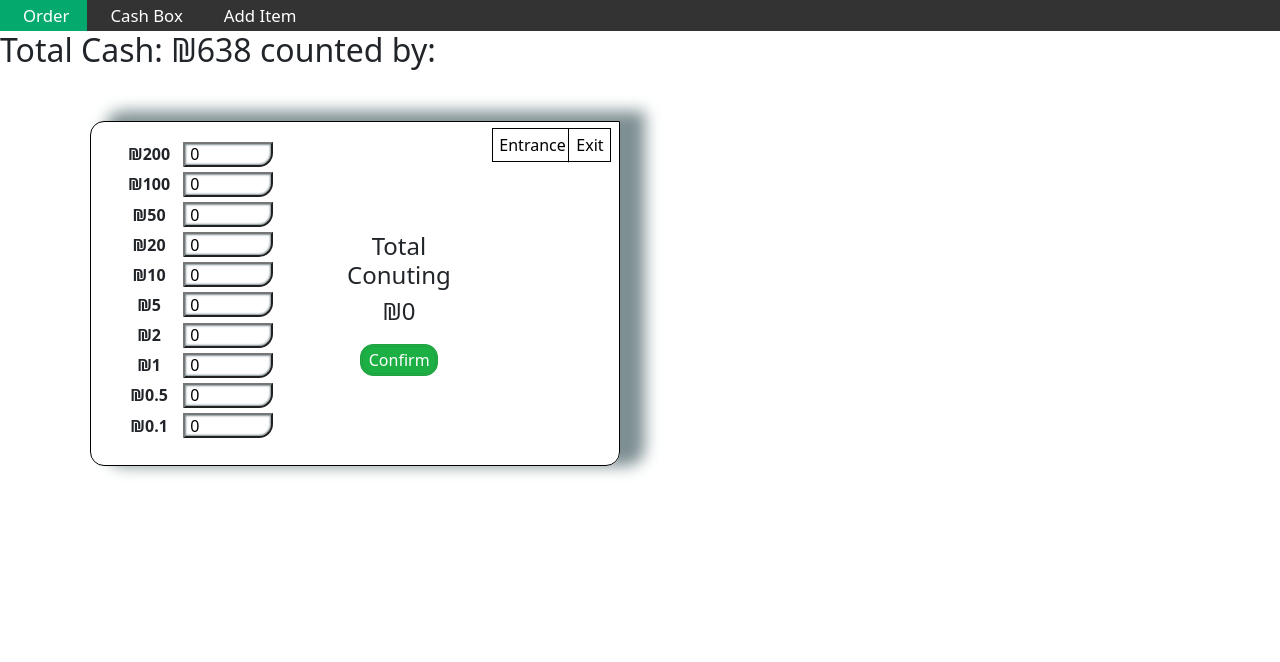
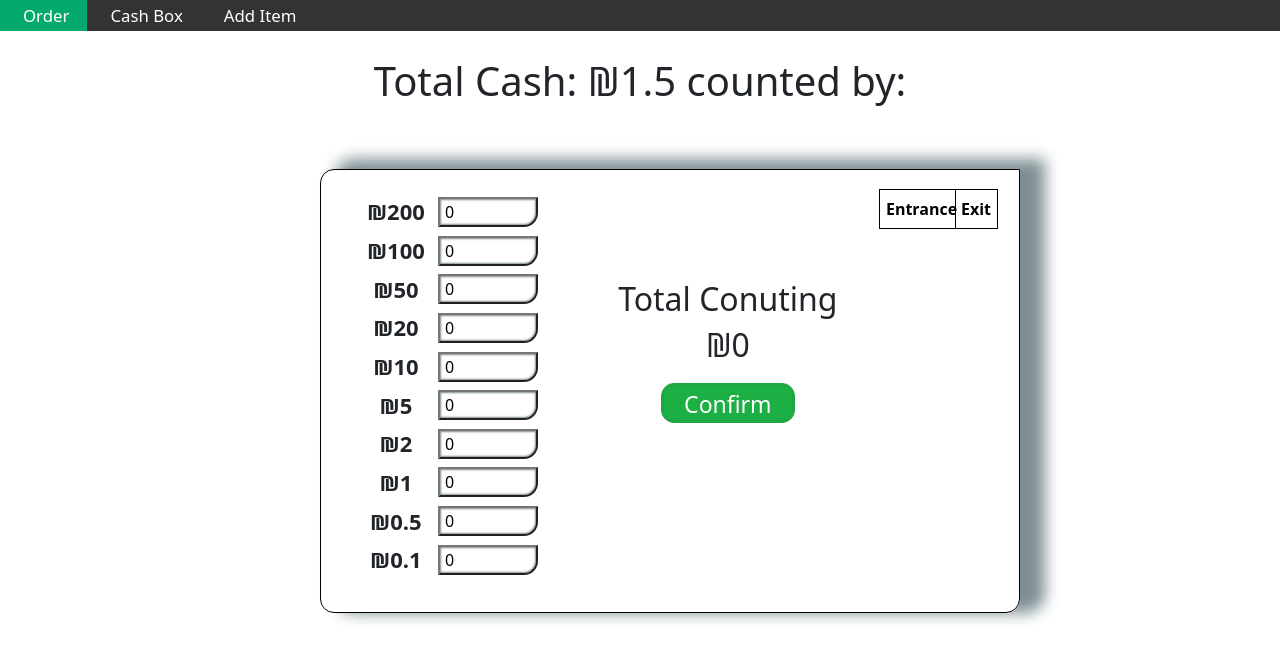
Before and after one commit to Basta43PT/CRM_Test, a React (Create React App) app in the folder crm/: page /cash in a window 1280 px wide. Shown: the top 662 px of the page. Built offline with nearby package versions, Linux system fonts and the light colour scheme; data requests are answered from the project's data file.

Commit message:
fix the problem in cash component

```diff
--- a/crm/db.json
+++ b/crm/db.json
@@ -89,86 +89,177 @@
       "categoryName": "Beers"
     }
   ],
+  "users": [
+    {
+      "id": 1,
+      "userName": "yarin",
+      "password": "204341275"
+    },
+    {
+      "id": 2,
+      "userName": "roei",
+      "password": "313474013"
+    },
+    {
+      "id": 3,
+      "userName": "sapir",
+      "password": "205473523"
+    }
+  ],
   "cash": [
     {
       "id": 1,
       "type": "Entrance",
-      "employee": "Yarin",
-      "date": "17/01/2023",
-      "hour": "02:25",
-      "totalSum": 100
+      "employee": "yarin",
+      "date": "2023-02-09T20:06:58.737Z",
+      "totalSum": 687
     },
     {
       "id": 2,
       "type": "Entrance",
       "employee": "yarin",
-      "date": "6/2/2023",
-      "hour": "19:53",
-      "totalSum": 1088
+      "date": "2023-02-10T16:17:32.887Z",
+      "totalSum": 200
     },
     {
       "id": 3,
-      "type": "Exit",
+      "type": "Entrance",
       "employee": "yarin",
-      "date": "6/2/2023",
-      "hour": "20:43",
-      "totalSum": 208.5
+      "date": "2023-02-10T19:48:15.323Z",
+      "totalSum": 1793.5
     },
     {
       "id": 4,
-      "type": "Exit",
-      "employee": "yarin",
-      "date": "6/2/2023",
-      "hour": "20:43",
-      "totalSum": 208.5
+      "type": "Entrance",
+      "employee": "sapir",
+      "date": "2023-02-13T18:10:36.096Z",
+      "totalSum": 0
     },
     {
       "id": 5,
-      "type": "Exit",
+      "type": "Entrance",
       "employee": "yarin",
-      "date": "6/2/2023",
-      "hour": "20:43",
-      "totalSum": 208.5
+      "date": "2023-02-13T18:21:10.632Z",
+      "totalSum": 1600
     },
     {
       "id": 6,
-      "type": "Exit",
+      "type": "Entrance",
       "employee": "yarin",
-      "date": "6/2/2023",
-      "hour": "20:43",
-      "totalSum": 208.5
+      "date": "2023-02-13T18:24:57.121Z",
+      "totalSum": 800
     },
     {
       "id": 7,
       "type": "Exit",
       "employee": "yarin",
-      "date": "6/2/2023",
-      "hour": "20:43",
-      "totalSum": 208.5
+      "date": "2023-02-13T18:41:40.550Z",
+      "totalSum": 800
     },
     {
       "id": 8,
-      "type": "Entrance",
+      "type": "Exit",
       "employee": "yarin",
-      "date": "6/2/2023",
-      "hour": "22:6",
-      "totalSum": 790
+      "date": "2023-02-13T18:43:20.888Z",
+      "totalSum": 600
     },
     {
       "id": 9,
-      "type": "Entrance",
+      "type": "Exit",
       "employee": "yarin",
-      "date": "6/2/2023",
-      "hour": "22:7",
-      "totalSum": 790
+      "date": "2023-02-13T18:51:51.485Z",
+      "totalSum": 400
     },
     {
       "id": 10,
       "type": "Entrance",
       "employee": "yarin",
-      "date": "6/2/2023",
-      "hour": "22:37",
-      "totalSum": 638
+      "date": "2023-02-13T20:34:35.841Z",
+      "totalSum": 1188
+    },
+    {
+      "id": 11,
+      "type": "Entrance",
+      "employee": "yarin",
+      "date": "2023-02-13T20:34:37.028Z",
+      "totalSum": 1188
+    },
+    {
+      "id": 12,
+      "type": "Entrance",
+      "employee": "yarin",
+      "date": "2023-02-13T20:34:38.315Z",
+      "totalSum": 1188
+    },
+    {
+      "id": 13,
+      "type": "Entrance",
+      "employee": "yarin",
+      "date": "2023-02-13T20:37:06.338Z",
+      "totalSum": 400
+    },
+    {
+      "id": 14,
+      "type": "Entrance",
+      "employee": "yarin",
+      "date": "2023-02-13T20:39:19.447Z",
+      "totalSum": 4400
+    },
+    {
+      "id": 15,
+      "type": "Entrance",
+      "employee": "yarin",
+      "date": "2023-02-13T20:50:33.087Z",
+      "totalSum": 1000
+    },
+    {
+      "id": 16,
+      "type": "Entrance",
+      "employee": "yarin",
+      "date": "2023-02-13T21:55:07.929Z",
+      "totalSum": 600
+    },
+    {
+      "id": 17,
+      "type": "Entrance",
+      "employee": "yarin",
+      "date": "2023-02-13T21:56:02.645Z",
+      "totalSum": 0
+    },
+    {
+      "id": 18,
+      "type": "Exit",
+      "employee": "yarin",
+      "date": "2023-02-13T21:59:50.983Z",
+      "totalSum": 1000
+    },
+    {
+      "id": 19,
+      "type": "Exit",
+      "employee": "yarin",
+      "date": "2023-02-13T22:11:31.826Z",
+      "totalSum": 1200.8
+    },
+    {
+      "id": 20,
+      "type": "Entrance",
+      "employee": "yarin",
+      "date": "2023-02-13T22:26:47.326Z",
+      "totalSum": 1.5
+    },
+    {
+      "id": 21,
+      "type": "Entrance",
+      "employee": "yarin",
+      "date": "2023-02-13T22:28:22.575Z",
+      "totalSum": 0.2
+    },
+    {
+      "id": 22,
+      "type": "Entrance",
+      "employee": "yarin",
+      "date": "2023-02-13T22:28:46.664Z",
+      "totalSum": 1.5
     }
   ]
 }
--- a/crm/src/App.js
+++ b/crm/src/App.js
@@ -17,6 +17,7 @@ import "bootstrap/dist/css/bootstrap.min.css";
 function App() {
   const [data, fetchData] = useState([]);
   const [cashList, fetchcashList] = useState([]);
+  const [users, fetchUsers] = useState([]);
 
   useEffect(() => {
     fetch("http://localhost:3000/data")
@@ -31,6 +32,12 @@ function App() {
         fetchcashList(res);
         console.log(res, "cash");
       });
+    fetch("http://localhost:3000/users")
+      .then((res) => res.json())
+      .then((res) => {
+        fetchUsers(res);
+        console.log(res, "users");
+      });
   }, []);
 
   return (
@@ -43,7 +50,11 @@ function App() {
 
       <Routes>
         <Route exact path="/" element={<Page data={data} />} />
-        <Route exact path="/cash" element={<Cash cashData={cashList} />} />
+        <Route
+          exact
+          path="/cash"
+          element={<Cash cashData={cashList} users={users} />}
+        />
         <Route path="/AddItem" element={<AddNewItem />} />
       </Routes>
     </Router>
--- a/crm/src/cash/cash/cash.jsx
+++ b/crm/src/cash/cash/cash.jsx
@@ -18,9 +18,19 @@ function getCurrentDateAndTime() {
   return { formattedDate: formattedDate, currentTime: currentTime };
 }
 
-export function Cash({ cashData }) {
+export function Cash({ cashData, users }) {
+  console.log("Cash");
+
   const [activeButton, setActiveButton] = useState("");
+  const [IsClicked, setIsClicked] = useState(false);
 
+  //employee is the name of the user that counting the cash
+  const [employee, setemployee] = useState(undefined);
+  useEffect(() => {
+    AddCashCounting();
+    setemployee(undefined);
+  }, [employee]);
+  //handel the data in input box that the user insert
   const dict = [
     { name: 200, value: 0 },
     { name: 100, value: 0 },
@@ -36,12 +46,12 @@ export function Cash({ cashData }) {
   const [inputs, setInputs] = useState(dict);
   const handleChange = (event, name) => {
     const next = inputs.map((line) => {
-      if (name == line.name) return { ...line, value: event };
+      if (name == line.name) return { ...line, value: event > 0 ? event : 0 };
       return line;
     });
     setInputs(next);
   };
-
+  // handel the value total case in the title
   const sum = inputs.reduce((sum, num) => sum + num.name * num.value, 0);
 
   //calculate the first line how much counted in the last counting
@@ -49,28 +59,51 @@ export function Cash({ cashData }) {
     ? cashData[cashData.length - 1].totalSum
     : 0;
 
+  //calculate the first line how much counted in the last counting
+  const lastCaseData = cashData[cashData.length - 1]
+    ? cashData[cashData.length - 1]
+    : undefined;
+
   // handle the pop up window for the user write is name
   const [showPopup, setShowPopup] = useState(false);
   const handleOpenPopup = () => {
+    if (activeButton == "") {
+      alert("Please select either Entrance or Exit.");
+    } else {
+      setIsClicked(true);
       setShowPopup(true);
+    }
   };
-  const handleClosePopup = () => {
+  const handleClosePopup = (name) => {
     setShowPopup(false);
+    setemployee(name);
+    return;
   };
+
+  //return true if the counting is the first at 5 hour ago
+  //return false for overwrite the last counting
+  function BoolOverwriteCounting() {
+    const CurrentDate = new Date();
+    const lastDate = lastCaseData.date;
+    const diff = Math.floor((lastDate - CurrentDate) / 1000 / 60 / 60);
+    if (activeButton == lastCaseData.type && diff < 10) return false;
+    else return true;
+  }
 
   // add to json the last cash counting
   function AddCashCounting() {
-    if (activeButton != "") {
-      const time = getCurrentDateAndTime();
+    if (employee != undefined) {
+      const date = new Date();
+
       //build new var to push to jason
       const newCounting = {
         id: cashData.id++,
         type: activeButton,
-        employee: "yarin",
-        date: time["formattedDate"],
-        hour: time["currentTime"],
+        employee: employee,
+        date: date,
         totalSum: sum,
       };
+      if (BoolOverwriteCounting) {
         try {
           fetch(`http://localhost:3000/cash`, {
             method: "POST",
@@ -81,15 +114,13 @@ export function Cash({ cashData }) {
         } catch (e) {
           console.error(e);
         }
-    } else {
-      alert("Please select either Entrance or Exit.");
-      return;
+      }
     }
   }
   return (
     <div className={styles.cash}>
       {/* show the first line - last count amount */}
-      <h2>Total Cash: ₪{lastCounted} counted by: </h2>
+      <h1>Total Cash: ₪{lastCounted} counted by: </h1>
 
       <div className={styles.case_counting}>
         <div className={styles.cash_calculate}>
@@ -99,17 +130,16 @@ export function Cash({ cashData }) {
         </div>
 
         <div className={styles.total_counting}>
-          <h4>Total Conuting</h4>
-          <h4> ₪{sum ? sum : 0} </h4>
-          <button className={styles.button} onClick={AddCashCounting}>
+          <h2>Total Conuting</h2>
+          <h2> ₪{sum ? sum : 0} </h2>
+          <button className={styles.button} onClick={handleOpenPopup}>
             Confirm
           </button>
           {showPopup && (
-            <Cash_Pop_Up_User onClose={handleClosePopup}>
-              <h1>Popup Content</h1>
-              <button>Submit</button>
-              <button onClick={handleClosePopup}>Cancel</button>
-            </Cash_Pop_Up_User>
+            <Cash_Pop_Up_User
+              onClose={handleClosePopup}
+              users={users}
+            ></Cash_Pop_Up_User>
           )}
         </div>
         {/* pick Exit\Entrance button */}
@@ -122,7 +152,10 @@ export function Cash({ cashData }) {
                   ? "rgb(62, 192, 105)"
                   : "transparent",
             }}
-            onClick={() => setActiveButton("Entrance")}
+            onClick={() => {
+              setActiveButton("Entrance");
+              setIsClicked(true);
+            }}
           >
             Entrance
           </button>
@@ -133,7 +166,10 @@ export function Cash({ cashData }) {
               backgroundColor:
                 activeButton === "Exit" ? "rgb(62, 192, 105)" : "transparent",
             }}
-            onClick={() => setActiveButton("Exit")}
+            onClick={() => {
+              setActiveButton("Exit");
+              setIsClicked(true);
+            }}
           >
             Exit
           </button>
--- a/crm/src/cash/cash/cash.module.css
+++ b/crm/src/cash/cash/cash.module.css
@@ -1,12 +1,13 @@
 .cash{
-
+    text-align:center;
+    margin-top:2%;
 }
 .case_counting{
     display: flex;
-    margin-left:7% ;
-    margin-top:4% ;
+    margin-left:25% ;
+    margin-top:5% ;
     border: 1px solid black;
-    width: 530px;
+    width: 700px;
     box-shadow: 20px -5px 15px 5px #7e8f93;
     border-bottom-left-radius: 14px;
     border-bottom-right-radius: 14px;
@@ -16,9 +17,9 @@
 
 .buttonE {
     position: relative;
-    height: 34px;
-    margin-top:7px;
-    margin-right:7px;
+    height: 40px;
+    margin-top:20px;
+    margin-right:20px;
     padding: 1px;
 }
 
@@ -39,25 +40,28 @@
     width: 75px;
     float: left;
     /* border-radius: 20px; */
-    height: 34px;
+    height: 40px;
     margin-top: -2px;
-    margin-right: -1px;
-    margin-left: -6px;
+    margin-right: 0px;
+    margin-left: -4px;
     border: 1px solid black;
     border-right: 0px;
+    font-weight:bold;
+
 }
 
 .buttonEx {
     background-color: transparent;
     border: 0px solid black;
-    padding-left: 10px;
+    padding-left: 7px;
     float: right;
     /* border-radius: 23px; */
-    height: 34px;
+    height: 40px;
     margin-top: -2px;
     margin-right: 0px;
     border: 1px solid black;
     border-left: 0px;
+    font-weight:bold;
 
 
 }
@@ -83,6 +87,8 @@
     border-radius: 13px;
     color: white;
     width: 50%;
+    height: 40px;
+    font-size:23px;
 
 }
 .button:active {
--- a/crm/src/cash/cash_calculate/cash_calculate.module.css
+++ b/crm/src/cash/cash_calculate/cash_calculate.module.css
@@ -10,19 +10,18 @@
     text-align: center;
     margin:1px;
     padding-right: 12px;
+    font-size:22px
 
 }
 
 .cash_calculate td {
     text-align: right;
 
-
 }
 input{
     cursor: pointer;
-    width: 90px;
-
-    height: 25px;
+    width: 100px;
+    height: 30px;
     border-style: outset;
     box-shadow: inset 0px 0px 2px 1px #7e8f93;
     border-bottom-right-radius: 14px;
```
Also changed, not shown: crm/src/cash/cash_pop_up_user/cash_pop_up_user.jsx (+71 -4 lines), crm/src/cash/cash_pop_up_user/cash_pop_up_user.module.css (+70 -0 lines). Lines whose indentation alone changed are shown as unchanged.
